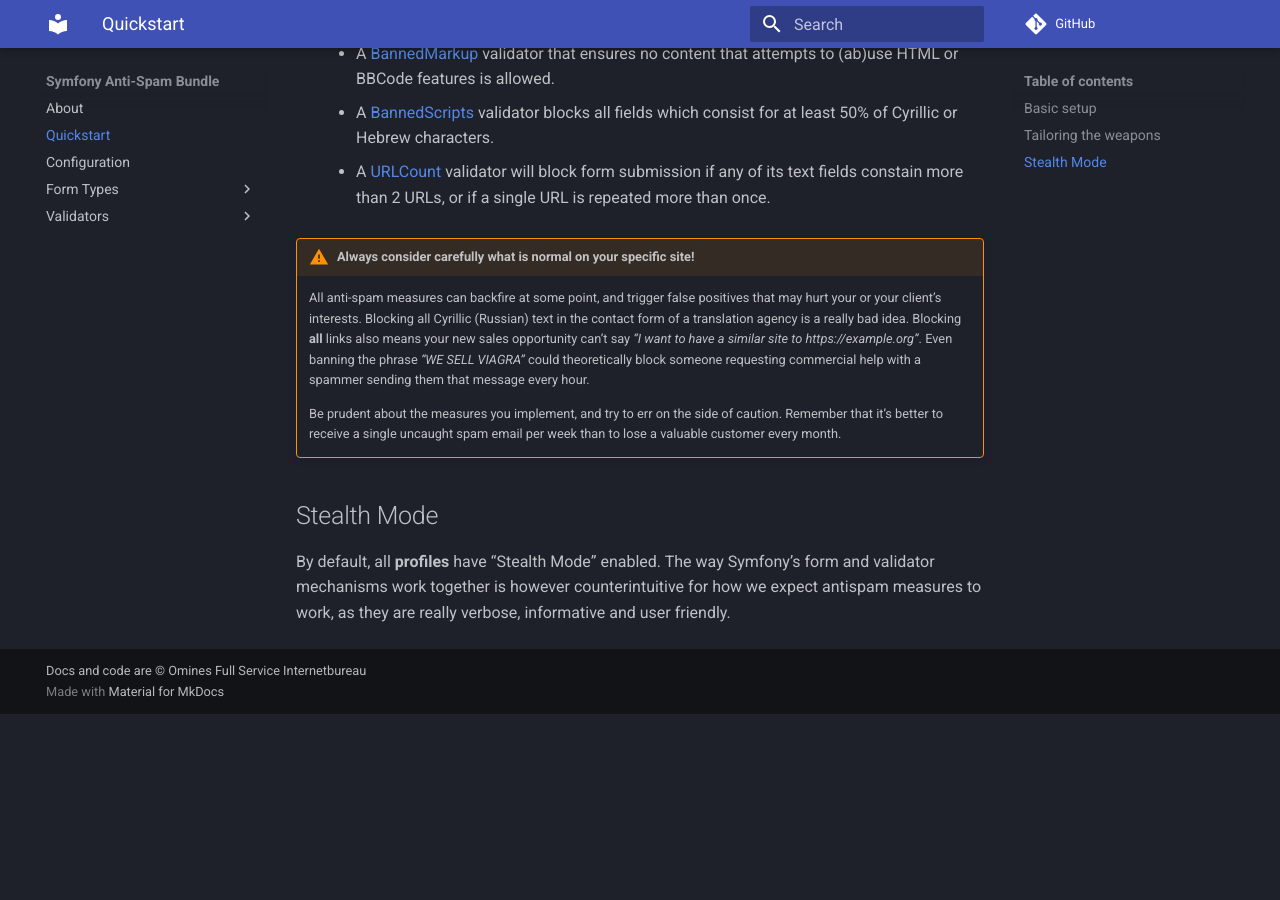
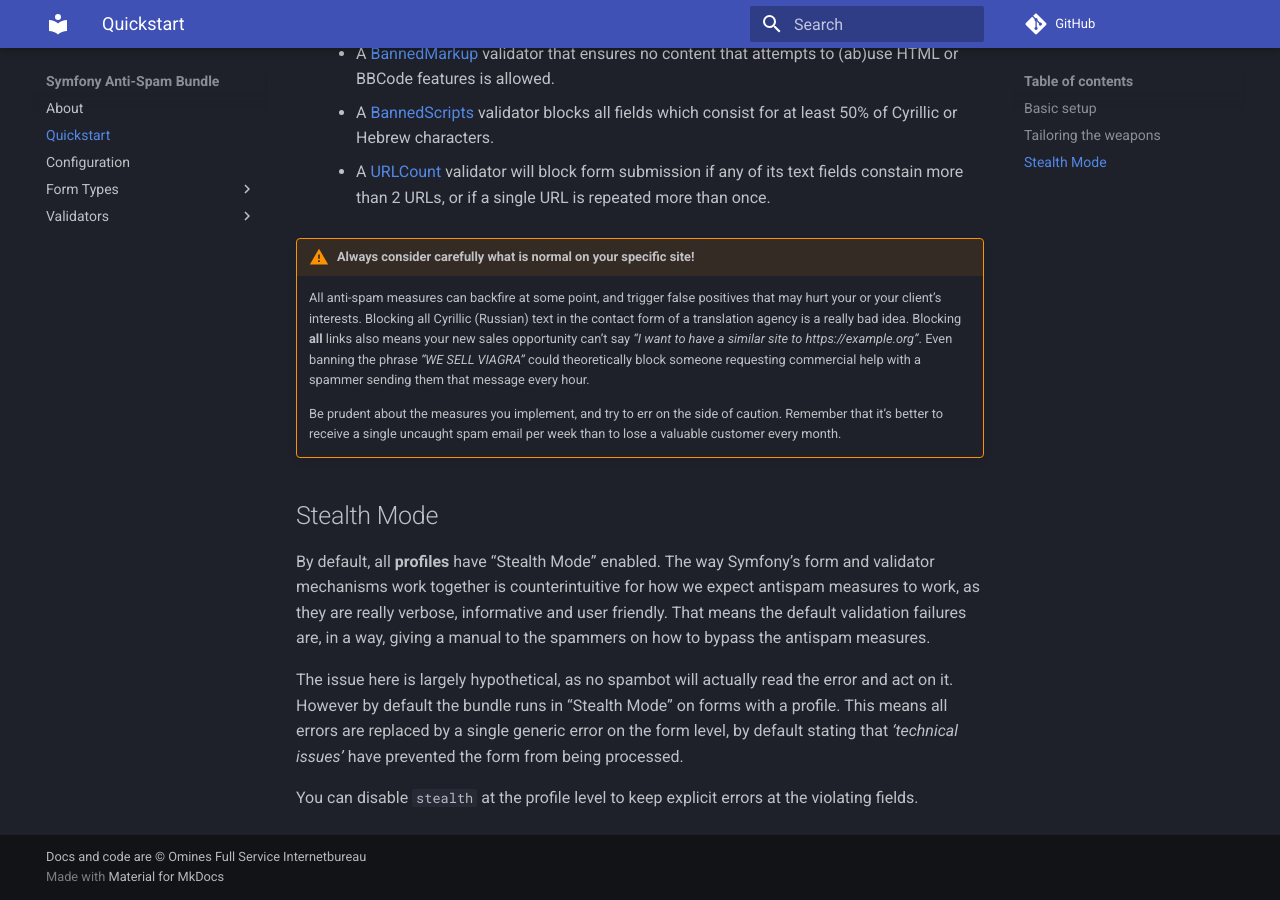
Before and after one commit to omines/antispam-bundle, an MkDocs documentation site: the page built from docs/mkdocs/quickstart.md, in a window 1280 px wide and 900 px high, scrolled down 2572 px. Built offline with MkDocs 1.6.1 and Material for MkDocs 9.7.7, drawn with Linux system fonts in a browser that asks for light colours; emoji names are drawn with the system emoji font; comment, search, counter and statistics services are not loaded; before the commit the page ends 3286 px from its top, so only the background shows below that.

Commit message:
Add some more docs

```diff
--- a/docs/mkdocs/quickstart.md
+++ b/docs/mkdocs/quickstart.md
@@ -143,5 +143,12 @@ What happens now when you apply the `contact` profile to your contact form type:
 ## Stealth Mode
 
 By default, all **profiles** have "Stealth Mode" enabled. The way Symfony's form and validator mechanisms work together
-is however counterintuitive for how we expect antispam measures to work, as they are really verbose, informative and
-user friendly.
+is counterintuitive for how we expect antispam measures to work, as they are really verbose, informative and user
+friendly. That means the default validation failures are, in a way, giving a manual to the spammers on how to bypass
+the antispam measures.
+
+The issue here is largely hypothetical, as no spambot will actually read the error and act on it. However by default
+the bundle runs in "Stealth Mode" on forms with a profile. This means all errors are replaced by a single generic
+error on the form level, by default stating that *'technical issues'* have prevented the form from being processed.
+
+You can disable `stealth` at the profile level to keep explicit errors at the violating fields.
```
Also changed, not shown: docs/mkdocs/form/submit_timer.md (+2 -0 lines), docs/mkdocs/index.md (+1 -1 lines), docs/mkdocs/validator/banned_phrases.md (+63 -0 lines).
